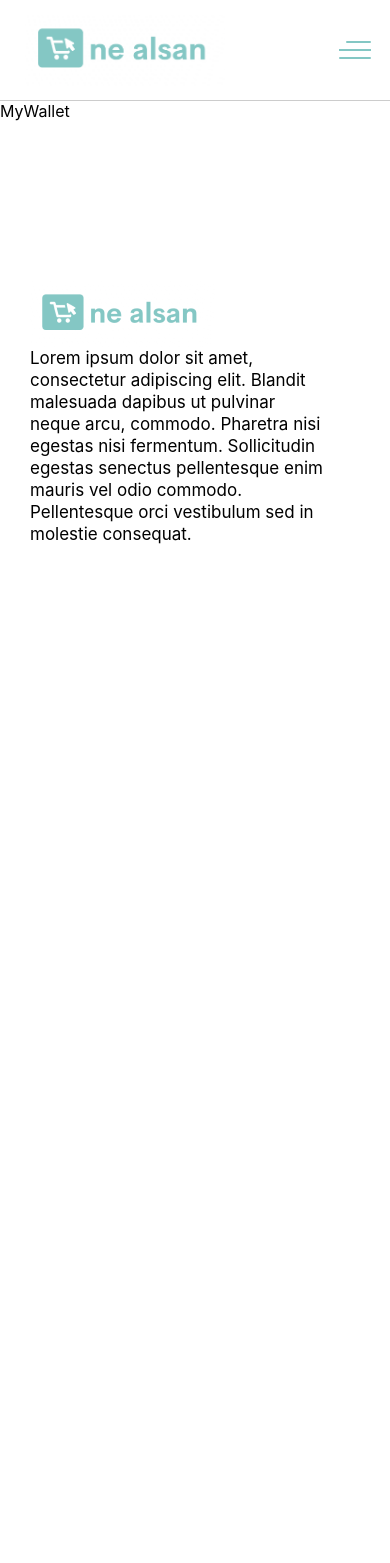
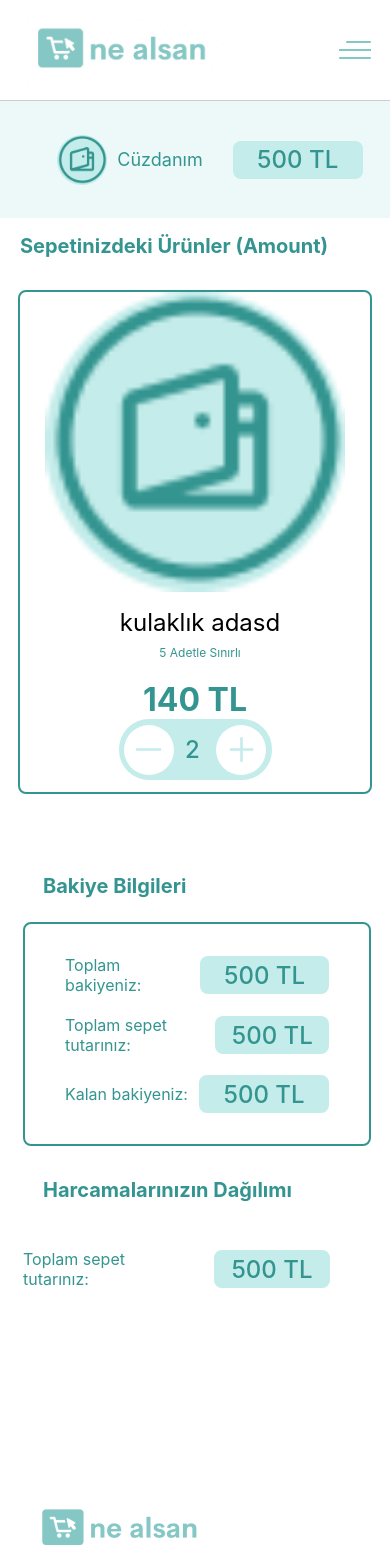
Before and after one commit to hamzauguz/infinacase, a React (Create React App) app: page /mywallet in a window 390 px wide. Shown: the top 1563 px of the page. Before the commit the page ends 844 px from the top, so only its background shows below. Built offline with nearby package versions, Linux system fonts and the light colour scheme; no server answers; the database is empty.

Commit message:
added responsive and productcard in my-wallet

```diff
--- a/src/components/basket-product-card/Styles.BasketProductCard.css
+++ b/src/components/basket-product-card/Styles.BasketProductCard.css
@@ -86,12 +86,14 @@
 .mybasket-card-title {
   font-size: 24px;
   font-weight: 400;
+  white-space: nowrap;
 }
 
 .mybasket-card-amount {
   color: #349590;
   font-size: 12px;
   margin-top: 8px;
+  white-space: nowrap;
 }
 
 .mybasket-right-card-container {
@@ -109,6 +111,8 @@
   font-size: 32px;
   font-weight: 700;
   padding: 0 5px;
+
+  white-space: nowrap;
 }
 
 .mybasket-style {
--- a/src/components/basket-product-card/index.js
+++ b/src/components/basket-product-card/index.js
@@ -12,6 +12,8 @@ const BasketProductCard = ({
   onIncrementClick,
   onDecrementClick,
   disabledProduct,
+  mybasketCardStyle,
+  mybasketCardPriceStyle,
 }) => {
   const [count, setCount] = useState(amount);
   const handleIncrement = () => {
@@ -26,7 +28,7 @@ const BasketProductCard = ({
   };
 
   return (
-    <div className="mybasket-card-container">
+    <div className={`mybasket-card-container ${mybasketCardStyle}`}>
       <div className="mybasket-left-card-container">
         <img className="mybasket-card-image" src={productImage} />
         <div className="mybasket-left-title-card-container">
@@ -58,7 +60,9 @@ const BasketProductCard = ({
           </div>
         </div>
 
-        <span className="mybasket-card-price">{productPrice} TL</span>
+        <span className={`mybasket-card-price ${mybasketCardPriceStyle}`}>
+          {productPrice} TL
+        </span>
       </div>
     </div>
   );
--- a/src/components/header-button/index.js
+++ b/src/components/header-button/index.js
@@ -9,13 +9,14 @@ const HeaderButton = ({
   basketCount,
   onMouseEnter,
   onMouseLeave,
+  headerButtonStyle,
 }) => {
   return (
     <div
       onMouseEnter={onMouseEnter}
       onMouseLeave={onMouseLeave}
       onClick={onClick}
-      className="header-button"
+      className={`header-button ${headerButtonStyle}`}
     >
       <img className="header-icon" src={src} />
       {basketPlace && <div className="count-basket">{basketCount}</div>}
--- a/src/components/price-card/index.js
+++ b/src/components/price-card/index.js
@@ -1,10 +1,14 @@
 import React from "react";
 import "./Styles.PriceCard.css";
 
-const PriceCard = ({ balance }) => {
+const PriceCard = ({ balance, priceCardStyle }) => {
   const formattedBalance = balance.toLocaleString("tr-TR");
 
-  return <div className="price-card-container">{formattedBalance} TL</div>;
+  return (
+    <div className={`price-card-container ${priceCardStyle}`}>
+      {formattedBalance} TL
+    </div>
+  );
 };
 
 export default PriceCard;
--- a/src/pages/MyBasket/index.js
+++ b/src/pages/MyBasket/index.js
@@ -14,7 +14,6 @@ import {
 import Swal from "sweetalert2";
 import { toast } from "react-toastify";
 
-import "./Styles.MyBasket.css";
 import { useNavigate } from "react-router-dom";
 import {
   getUserBasketData,
@@ -34,6 +33,8 @@ import {
 } from "firebase/firestore";
 import { db } from "../../firebase/config";
 import { selectTotalPrice } from "../../store/selectors";
+
+import "./Styles.MyBasket.css";
 
 const MyBasket = () => {
   const myBasketProducts = useSelector((state) => state.card.card);
--- a/src/pages/MyWallet/Styles.MyWallet.css
+++ b/src/pages/MyWallet/Styles.MyWallet.css
@@ -0,0 +1,116 @@
+@media screen and (max-width: 800px) {
+  .mywallet-product-price {
+    margin-right: 0px !important;
+    margin-left: 0px !important;
+  }
+  .my-wallet-container {
+    padding: 0 0px !important;
+
+    align-items: center;
+  }
+  .basket-balance-container {
+    flex-direction: column !important;
+  }
+  .my-wallet-product-title {
+    padding: 0 20px;
+    font-size: 20px !important;
+    white-space: nowrap;
+  }
+  .mywallet-balance-container {
+    width: 100%;
+  }
+  .mywallet-balance-main {
+    margin-top: 3em;
+    padding: 0 23px !important;
+  }
+  .my-wallet-bottom-container {
+    margin: 0 23px;
+  }
+  .mywallet-nav-title {
+    margin: 0 auto;
+  }
+  .mywallet-page-header {
+    padding: 0 0px !important;
+  }
+  .mywallet-header-button {
+    margin-top: 0 !important;
+  }
+}
+
+.my-wallet-container {
+  margin-top: 1em;
+  padding: 0 170px;
+}
+.basket-balance-container {
+  display: flex;
+  flex-direction: row;
+}
+
+.mywallet-product-card {
+}
+
+.mywallet-product-price {
+  margin-right: -2em;
+  margin-left: 2em;
+}
+
+.my-wallet-product-main {
+  flex: 0.65;
+}
+
+.my-wallet-product-title {
+  color: #349590;
+  font-size: 32px;
+  font-weight: 700;
+}
+
+.mywallet-balance-container {
+  border-radius: 8px;
+  border: 2px solid #349590;
+  margin-top: 1.5em;
+  height: 220px;
+
+  display: flex;
+  flex-direction: column;
+  justify-content: center;
+}
+
+.mywallet-balance-main {
+  padding: 0 43px;
+  flex: 0.4;
+}
+
+.mywallet-balance-item-container {
+  display: flex;
+  flex-direction: row;
+  justify-content: space-between;
+  align-items: center;
+  margin: 10px 40px;
+}
+.mw-balance-item-title {
+  text-align: left;
+  float: left;
+  display: flex;
+  color: #349590;
+}
+
+.expenses-price {
+  display: flex;
+  align-items: center;
+}
+
+.expenses-inside {
+  margin: 48px 37px;
+}
+
+.my-wallet-bottom-container {
+  margin-top: 2em;
+}
+
+.expenses-container {
+}
+
+.mywallet-nav-title {
+  display: flex;
+  align-items: center;
+}
--- a/src/pages/MyWallet/index.js
+++ b/src/pages/MyWallet/index.js
@@ -1,8 +1,82 @@
 import React from "react";
 import "./Styles.MyWallet.css";
+import HeaderButton from "../../components/header-button";
+import BasketProductCard from "../../components/basket-product-card";
+import PriceCard from "../../components/price-card";
 
 const MyWallet = () => {
-  return <div>MyWallet</div>;
+  return (
+    <div>
+      <div className="page-header-container mywallet-page-header">
+        <div className="mywallet-nav-title">
+          <HeaderButton
+            headerButtonStyle={"mywallet-header-button"}
+            src={require("../../assets/images/wallet.png")}
+            title={"Cüzdanım"}
+          />
+          <PriceCard balance={500} />
+        </div>
+      </div>
+      <div className="my-wallet-container">
+        <div className="basket-balance-container">
+          <div className="my-wallet-product-main">
+            <span className="my-wallet-product-title">
+              Sepetinizdeki Ürünler (Amount)
+            </span>
+            <BasketProductCard
+              mybasketCardStyle={"mywallet-product-card"}
+              mybasketCardPriceStyle={"mywallet-product-price"}
+              productImage={require("../../assets/images/wallet.png")}
+              productTitle={"kulaklık adasd"}
+              productPrice={140}
+              productQuantity={5}
+              amount={2}
+              // disabledProduct={amount < item.product.quantity}
+              // // disabledDecrement={!amount == 0}
+              // onIncrementClick={() => {
+              //   productAmountState(amount, item);
+              // }}
+              // onDecrementClick={() => {
+              //   removeProduct(amount, item);
+              // }}
+            />
+          </div>
+          <div className="mywallet-balance-main">
+            <span className="my-wallet-product-title">Bakiye Bilgileri</span>
+            <div className="mywallet-balance-container">
+              <div className="mywallet-balance-item-container">
+                <span className="mw-balance-item-title">Toplam bakiyeniz:</span>
+                <PriceCard balance={500} />
+              </div>
+              <div className="mywallet-balance-item-container">
+                <span className="mw-balance-item-title">
+                  Toplam sepet tutarınız:
+                </span>
+                <PriceCard balance={500} />
+              </div>
+              <div className="mywallet-balance-item-container">
+                <span className="mw-balance-item-title">Kalan bakiyeniz:</span>
+                <PriceCard balance={500} />
+              </div>
+            </div>
+          </div>
+        </div>
+        <div className="my-wallet-bottom-container">
+          <div className="expenses-container">
+            <span className="my-wallet-product-title">
+              Harcamalarınızın Dağılımı
+            </span>
+            <div className="expenses-price">
+              <span className="mw-balance-item-title">
+                Toplam sepet tutarınız:
+              </span>
+              <PriceCard priceCardStyle={"expenses-inside"} balance={500} />
+            </div>
+          </div>
+        </div>
+      </div>
+    </div>
+  );
 };
 
 export default MyWallet;
```
